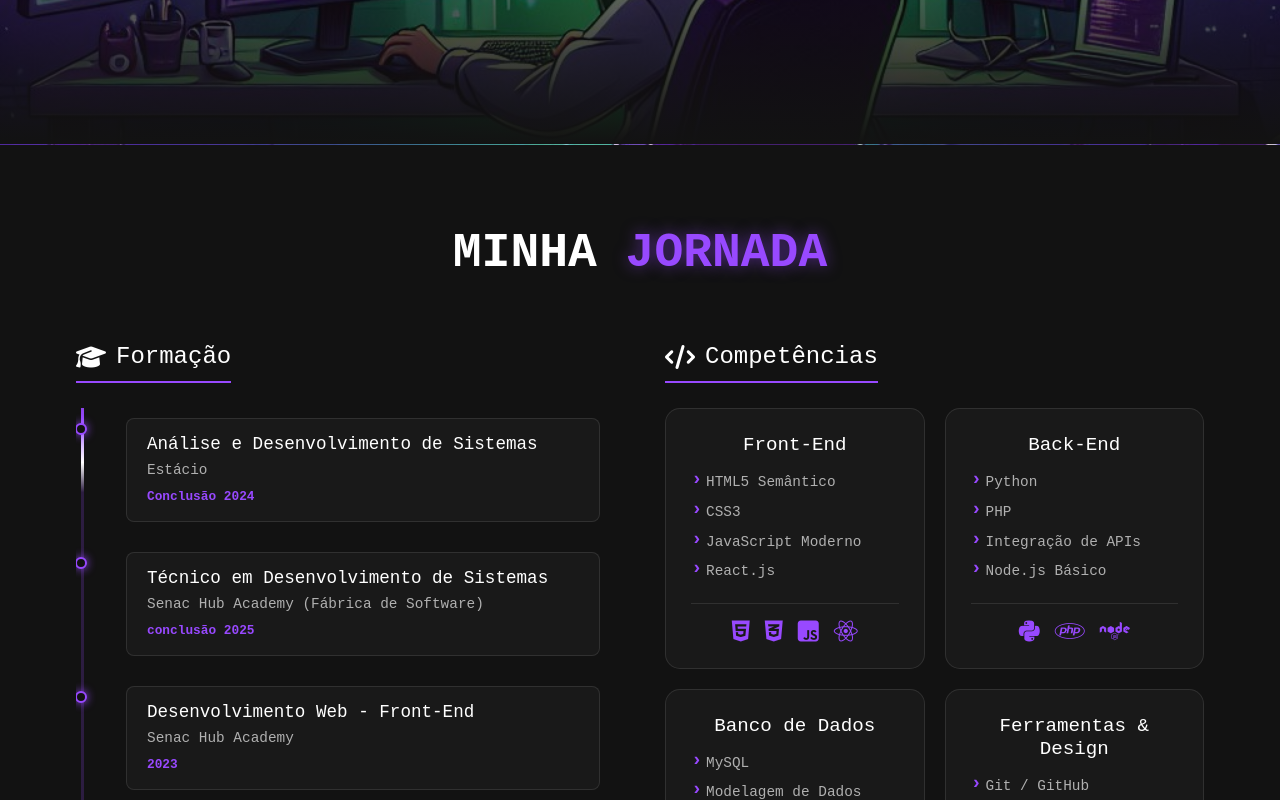
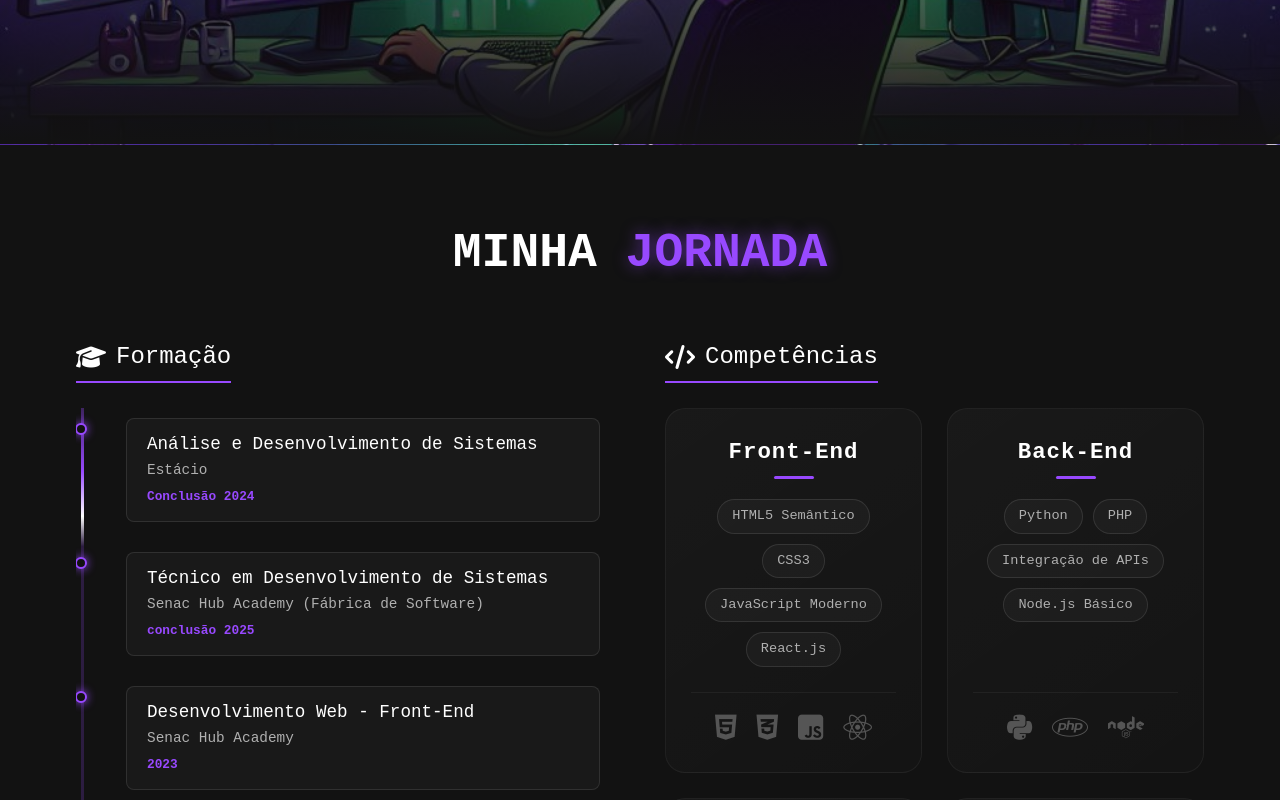
Before and after one commit to GuiMachado001/PortifolioReactVite, a React (Vite) app: page / in a window 1280 px wide. Shown: the part 2000-2800 px from the top of the page. Built offline with nearby package versions, Linux system fonts and the light colour scheme.

Commit message:
Correção Conhecimentos

```diff
--- a/src/components/Curriculo/Conhecimento/Conhecimento.jsx
+++ b/src/components/Curriculo/Conhecimento/Conhecimento.jsx
@@ -9,12 +9,13 @@ function Conhecimento({ title, items, icons }) {
 
             <div className="card-header">
                 <h3>{title}</h3>
+                <div className="header-line"></div>
             </div>
 
             <div className="card-body">
-                <ul>
+                <ul className="tech-tags">
                     {items.map((item, index) => (
-                        <li key={index}>{item}</li>
+                        <li key={index} className="tag">{item}</li>
                     ))}
                 </ul>
             </div>
--- a/src/components/Curriculo/Curriculo.css
+++ b/src/components/Curriculo/Curriculo.css
@@ -142,75 +142,132 @@
 
 .knowledge-grid {
   display: grid;
-  grid-template-columns: repeat(auto-fit, minmax(220px, 1fr));
-  gap: 20px;
+  grid-template-columns: repeat(auto-fit, minmax(250px, 1fr));
+  gap: 25px;
 }
 
 .knowledge-card {
-  background: var(--glass-bg);
-  border: 1px solid var(--glass-border);
-  border-radius: 15px;
-  padding: 25px;
-  transition: all 0.3s ease;
+  background: linear-gradient(145deg, rgba(255, 255, 255, 0.03) 0%, rgba(255, 255, 255, 0.01) 100%);
+  border: 1px solid rgba(255, 255, 255, 0.05);
+  border-radius: 20px;
+  padding: 30px 25px;
+  transition: all 0.4s cubic-bezier(0.175, 0.885, 0.32, 1.275);
   display: flex;
   flex-direction: column;
   justify-content: space-between;
+  position: relative;
+  overflow: hidden;
+}
+
+.knowledge-card::before {
+  content: '';
+  position: absolute;
+  top: 0;
+  left: 0;
+  width: 100%;
+  height: 100%;
+  background: radial-gradient(circle at top right, rgba(152, 73, 255, 0.1), transparent 60%);
+  opacity: 0;
+  transition: opacity 0.4s ease;
 }
 
 .knowledge-card:hover {
-  transform: translateY(-5px);
+  transform: translateY(-10px);
   border-color: var(--primary-purple);
-  box-shadow: 0 5px 15px rgba(0,0,0,0.3);
+  box-shadow: 0 10px 30px -10px rgba(152, 73, 255, 0.3);
+}
+
+.knowledge-card:hover::before {
+  opacity: 1;
+}
+
+.card-header {
+  position: relative;
+  z-index: 1;
+  margin-bottom: 20px;
+  text-align: center;
 }
 
 .card-header h3 {
   color: #fff;
-  font-size: 1.2rem;
-  margin-bottom: 15px;
-  text-align: center;
+  font-size: 1.4rem;
+  margin-bottom: 10px;
+  font-weight: 700;
+  letter-spacing: 1px;
 }
 
-.card-body ul {
+.header-line {
+  width: 40px;
+  height: 3px;
+  background: var(--primary-purple);
+  margin: 0 auto;
+  border-radius: 2px;
+  transition: width 0.3s ease;
+}
+
+.knowledge-card:hover .header-line {
+  width: 80px;
+  box-shadow: 0 0 10px var(--primary-purple);
+}
+
+.tech-tags {
   list-style: none;
   padding: 0;
-  margin-bottom: 20px;
+  margin: 0;
+  display: flex;
+  flex-wrap: wrap;
+  gap: 10px;
+  justify-content: center;
+  position: relative;
+  z-index: 1;
 }
 
-.card-body ul li {
-  color: var(--text-gray);
-  font-size: 0.9rem;
-  margin-bottom: 8px;
-  padding-left: 15px;
-  position: relative;
+.tag {
+  background: rgba(255, 255, 255, 0.03);
+  border: 1px solid rgba(255, 255, 255, 0.1);
+  color: #b0b0b0;
+  font-size: 0.85rem;
+  padding: 6px 14px;
+  border-radius: 50px;
+  transition: all 0.3s ease;
+  cursor: default;
+  white-space: nowrap;
 }
 
-.card-body ul li::before {
-  content: '›';
-  color: var(--primary-purple);
-  position: absolute;
-  left: 0;
-  font-weight: bold;
-  font-size: 1.2rem;
-  line-height: 0.8;
+.tag:hover {
+  background: var(--primary-purple);
+  color: white;
+  border-color: var(--primary-purple);
+  box-shadow: 0 0 15px rgba(152, 73, 255, 0.4);
+  transform: scale(1.05);
 }
 
 .card-footer {
   display: flex;
   justify-content: center;
-  gap: 15px;
-  border-top: 1px solid var(--glass-border);
-  padding-top: 15px;
+  gap: 20px;
+  margin-top: 25px;
+  padding-top: 20px;
+  border-top: 1px solid rgba(255, 255, 255, 0.05);
+  position: relative;
+  z-index: 1;
 }
 
 .card-footer i {
-  font-size: 1.5rem;
-  color: var(--primary-purple);
-  transition: transform 0.2s;
+  font-size: 1.8rem;
+  color: #555;
+  transition: all 0.3s ease;
 }
 
 .knowledge-card:hover .card-footer i {
-  transform: scale(1.2);
+  color: var(--primary-purple);
+  text-shadow: 0 0 10px rgba(152, 73, 255, 0.5);
+  transform: translateY(-3px);
 }
+
+.knowledge-card:hover .card-footer i:nth-child(1) { transition-delay: 0.05s; }
+.knowledge-card:hover .card-footer i:nth-child(2) { transition-delay: 0.1s; }
+.knowledge-card:hover .card-footer i:nth-child(3) { transition-delay: 0.15s; }
 
 @keyframes timelineBeam {
   0% {
```
